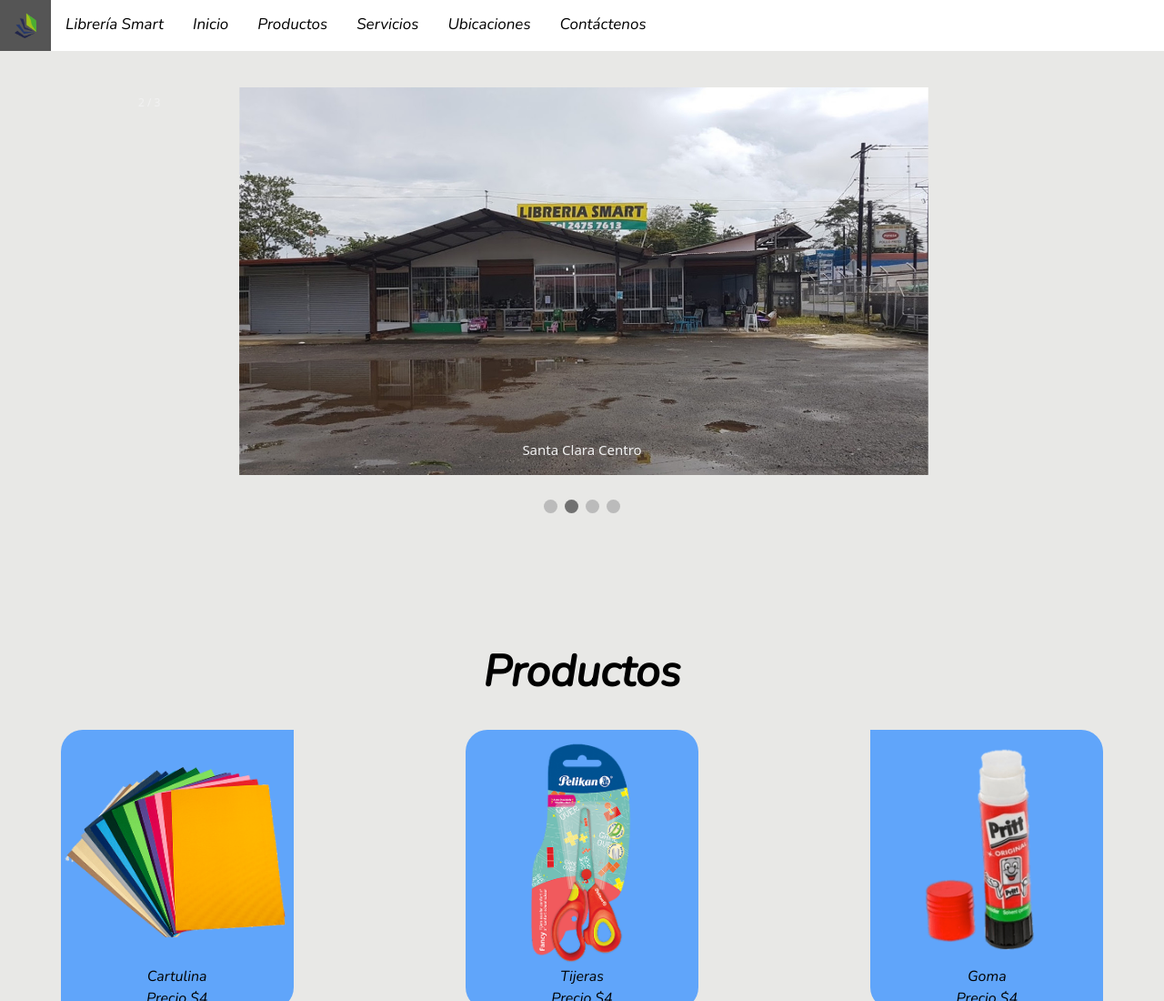
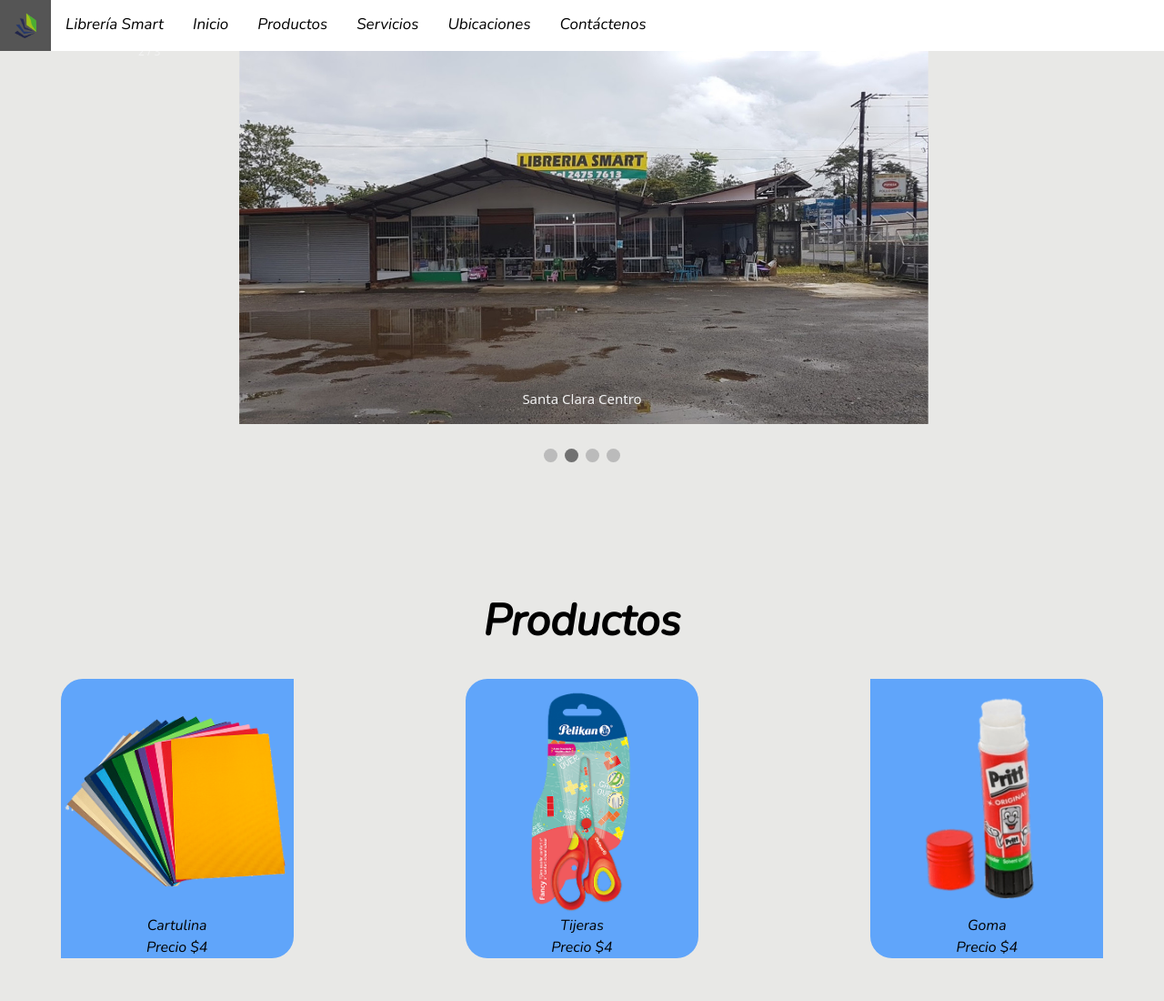
Before and after one commit to fleacr/libreria-smart, a website: page index.html in a window 1280 px wide. Shown: the top 1100 px of the page at 91% size. Drawn offline with nearby package versions, Linux system fonts and the light colour scheme; a web font is replaced by a local one.

Commit message:
fixed nav bar

```diff
--- a/index.html
+++ b/index.html
@@ -9,7 +9,7 @@
   <title>Librería Smart</title>
 </head>
 
-<header>
+<header class="fixed top-0 w-full z-40">
   <div class="topnav" id="myTopnav">
 
     <a href="#home" class="object-cover lg:w-14"><img src="images/logo-nav-bar.png" alt=""></a>
```
